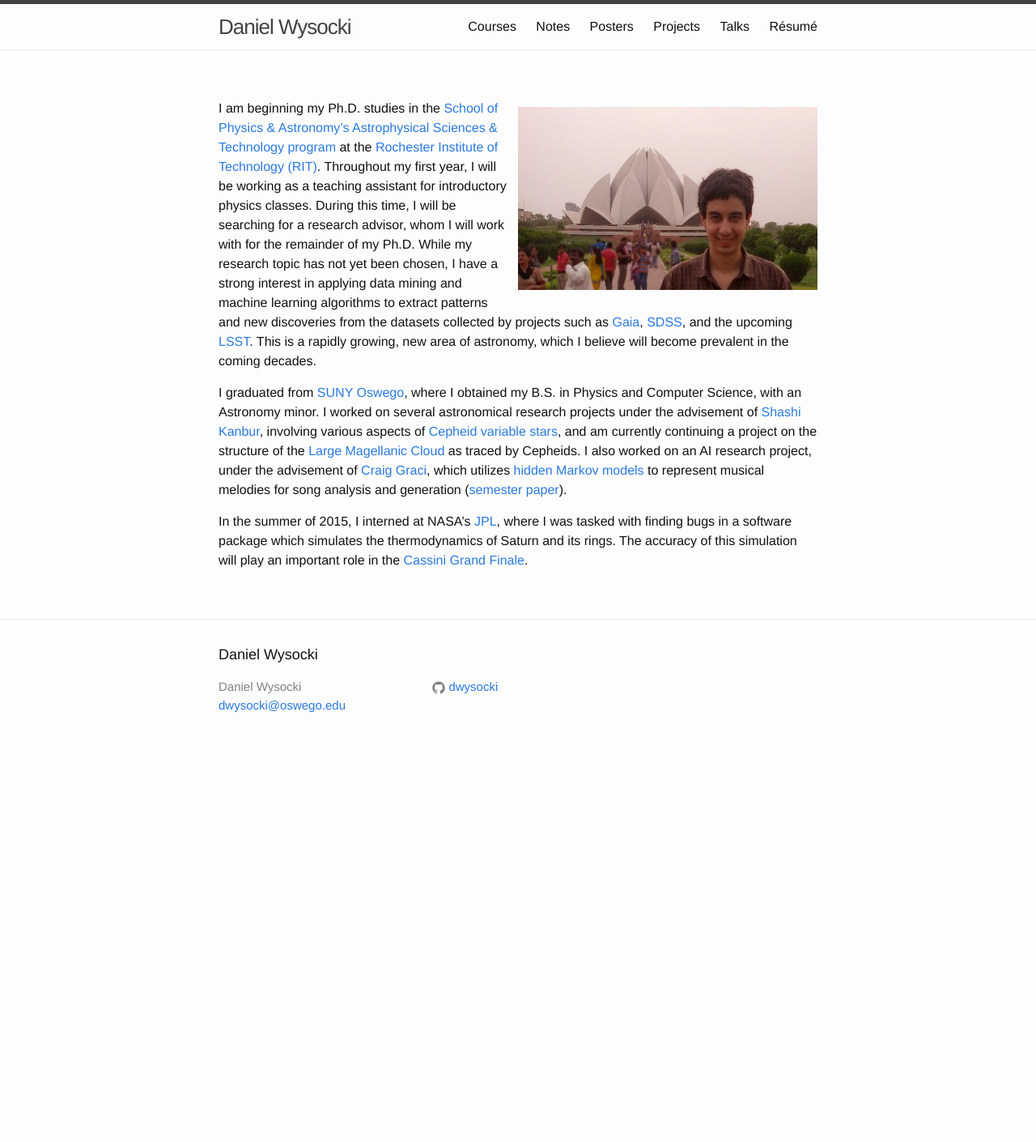
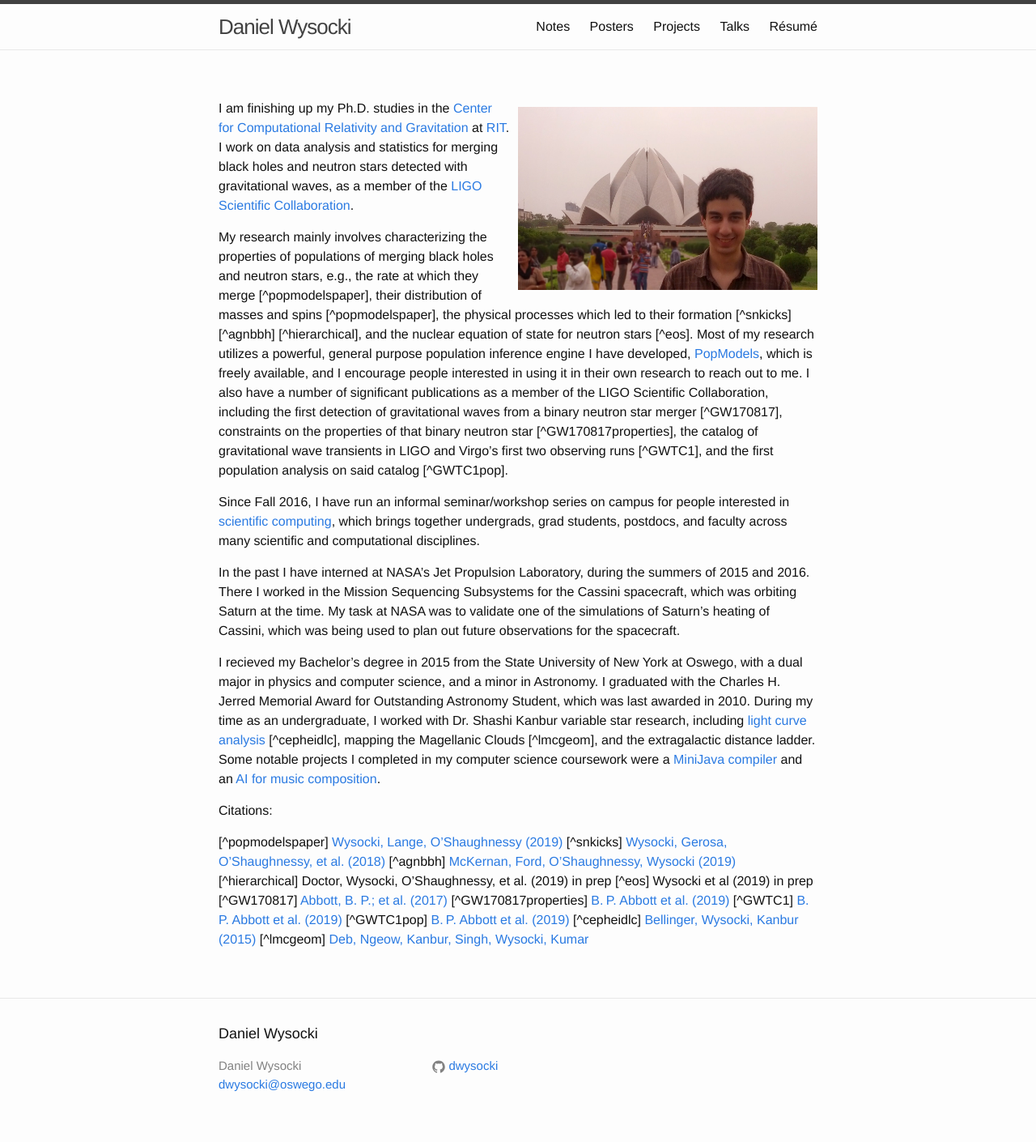
Before and after one commit to dwysocki/dwysocki.github.io, a Jekyll site: the page built from index.md, in a window 1280 px wide. Shown: the whole page at 81% size. Built offline with Jekyll 4.4.1, drawn with Linux system fonts in a browser that asks for light colours; before the commit the page ends 942 px from its top, so only the background shows below that.

```diff
--- a/index.md
+++ b/index.md
@@ -6,9 +6,28 @@ layout: page
   <img alt="Daniel Wysocki" src="{{site.baseurl}}/assets/images/profile.jpg">
 </div>
 
+I am finishing up my Ph.D. studies in the [Center for Computational Relativity and Gravitation](ccrg.rit.edu) at [RIT](rit.edu).  I work on data analysis and statistics for merging black holes and neutron stars detected with gravitational waves, as a member of the [LIGO Scientific Collaboration](ligo.org).
 
-I am beginning my Ph.D. studies in the [School of Physics & Astronomy's](http://www.rit.edu/~w-physic/) [Astrophysical Sciences & Technology program](https://www.rit.edu/cos/astrophysics/) at the [Rochester Institute of Technology (RIT)](https://www.rit.edu/). Throughout my first year, I will be working as a teaching assistant for introductory physics classes. During this time, I will be searching for a research advisor, whom I will work with for the remainder of my Ph.D. While my research topic has not yet been chosen, I have a strong interest in applying data mining and machine learning algorithms to extract patterns and new discoveries from the datasets collected by projects such as [Gaia](http://sci.esa.int/gaia/), [SDSS](http://www.sdss.org/), and the upcoming [LSST](http://www.lsst.org/lsst/). This is a rapidly growing, new area of astronomy, which I believe will become prevalent in the coming decades.
+My research mainly involves characterizing the properties of populations of merging black holes and neutron stars, e.g., the rate at which they merge [^popmodelspaper], their distribution of masses and spins [^popmodelspaper], the physical processes which led to their formation [^snkicks] [^agnbbh] [^hierarchical], and the nuclear equation of state for neutron stars [^eos].  Most of my research utilizes a powerful, general purpose population inference engine I have developed, [PopModels](https://git.ligo.org/daniel.wysocki/bayesian-parametric-population-models), which is freely available, and I encourage people interested in using it in their own research to reach out to me.  I also have a number of significant publications as a member of the LIGO Scientific Collaboration, including the first detection of gravitational waves from a binary neutron star merger [^GW170817], constraints on the properties of that binary neutron star [^GW170817properties], the catalog of gravitational wave transients in LIGO and Virgo's first two observing runs [^GWTC1], and the first population analysis on said catalog [^GWTC1pop].
 
-I graduated from [SUNY Oswego](http://www.oswego.edu), where I obtained my B.S. in Physics and Computer Science, with an Astronomy minor. I worked on several astronomical research projects under the advisement of [Shashi Kanbur](http://oswego.edu/~kanbur), involving various aspects of [Cepheid variable stars](https://en.wikipedia.org/wiki/Cepheid_variable), and am currently continuing a project on the structure of the [Large Magellanic Cloud](https://en.wikipedia.org/wiki/Large_Magellanic_Cloud) as traced by Cepheids. I also worked on an AI research project, under the advisement of [Craig Graci](http://http://www.cs.oswego.edu/~blue/), which utilizes [hidden Markov models](https://en.wikipedia.org/wiki/Hidden_Markov_model) to represent musical melodies for song analysis and generation ([semester paper](http://dwysocki.github.io/csc466/assets/papers/semester-paper.pdf)).
+Since Fall 2016, I have run an informal seminar/workshop series on campus for people interested in [scientific computing](http://rit-scg.com/), which brings together undergrads, grad students, postdocs, and faculty across many scientific and computational disciplines.
 
-In the summer of 2015, I interned at NASA's [JPL](https://en.wikipedia.org/wiki/Jet_Propulsion_Laboratory), where I was tasked with finding bugs in a software package which simulates the thermodynamics of Saturn and its rings. The accuracy of this simulation will play an important role in the [Cassini Grand Finale](http://saturn.jpl.nasa.gov/news/cassinifeatures/feature20140630/).
+In the past I have interned at NASA's Jet Propulsion Laboratory, during the summers of 2015 and 2016.  There I worked in the Mission Sequencing Subsystems for the Cassini spacecraft, which was orbiting Saturn at the time.  My task at NASA was to validate one of the simulations of Saturn's heating of Cassini, which was being used to plan out future observations for the spacecraft.
+
+I recieved my Bachelor's degree in 2015 from the State University of New York at Oswego, with a dual major in physics and computer science, and a minor in Astronomy.  I graduated with the Charles H. Jerred Memorial Award for Outstanding Astronomy Student, which was last awarded in 2010.  During my time as an undergraduate, I worked with Dr. Shashi Kanbur variable star research, including [light curve analysis](https://github.com/astroswego/plotypus) [^cepheidlc], mapping the Magellanic Clouds [^lmcgeom], and the extragalactic distance ladder.  Some notable projects I completed in my computer science coursework were a [MiniJava compiler](https://github.com/dwysocki/mini-java) and an [AI for music composition](https://github.com/dwysocki/hidden-markov-music).
+
+
+
+Citations:
+
+[^popmodelspaper] [Wysocki, Lange, O'Shaughnessy (2019)](https://doi.org/10.1103/PhysRevD.100.043012)
+[^snkicks] [Wysocki, Gerosa, O'Shaughnessy, et al. (2018)](https://doi.org/10.1103/PhysRevD.97.043014)
+[^agnbbh] [McKernan, Ford, O'Shaughnessy, Wysocki (2019)](https://arxiv.org/abs/1907.04356)
+[^hierarchical] Doctor, Wysocki, O'Shaughnessy, et al. (2019) in prep
+[^eos] Wysocki et al (2019) in prep
+[^GW170817] [Abbott, B. P.; et al. (2017)](https://doi.org/10.1103%2FPhysRevLett.119.161101)
+[^GW170817properties] [B. P. Abbott et al. (2019)](https://doi.org/10.1103/PhysRevX.9.011001)
+[^GWTC1] [B. P. Abbott et al. (2019)](https://doi.org/10.1103/PhysRevX.9.031040)
+[^GWTC1pop] [B. P. Abbott et al. (2019)](https://arxiv.org/abs/1811.12940)
+[^cepheidlc] [Bellinger, Wysocki, Kanbur (2015)](https://doi.org/10.5281/zenodo.34418)
+[^lmcgeom] [Deb, Ngeow, Kanbur, Singh, Wysocki, Kumar](https://doi.org/10.1093/mnras/sty1124)
```
Also changed, not shown: courses.md (deleted, +0 -58 lines), projects.md (+9 -5 lines).
